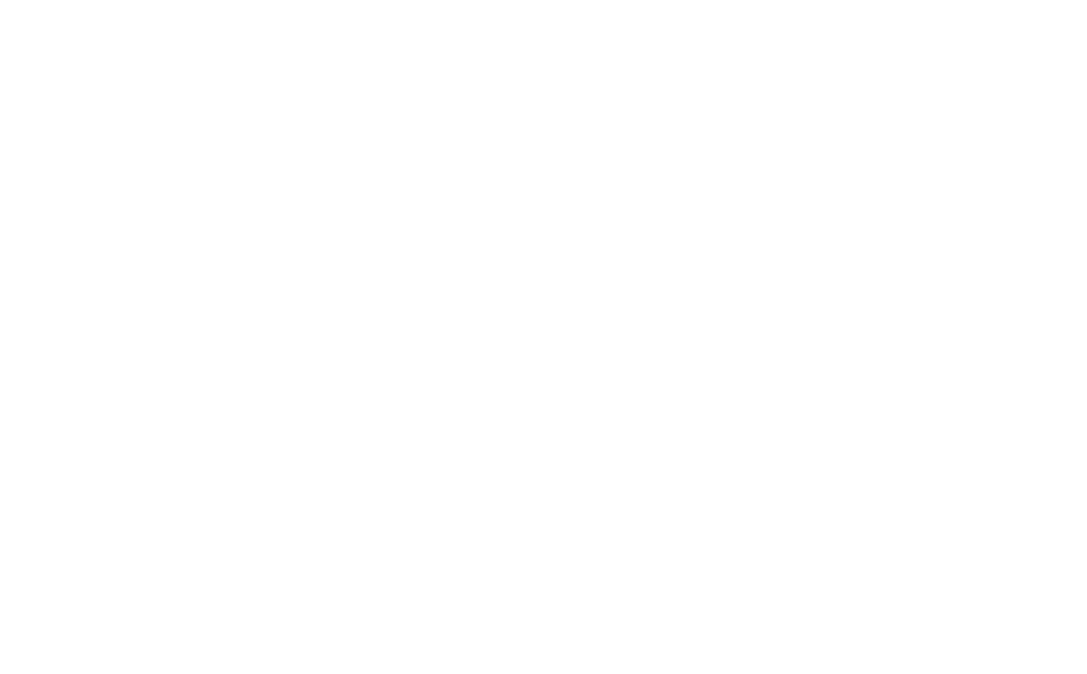
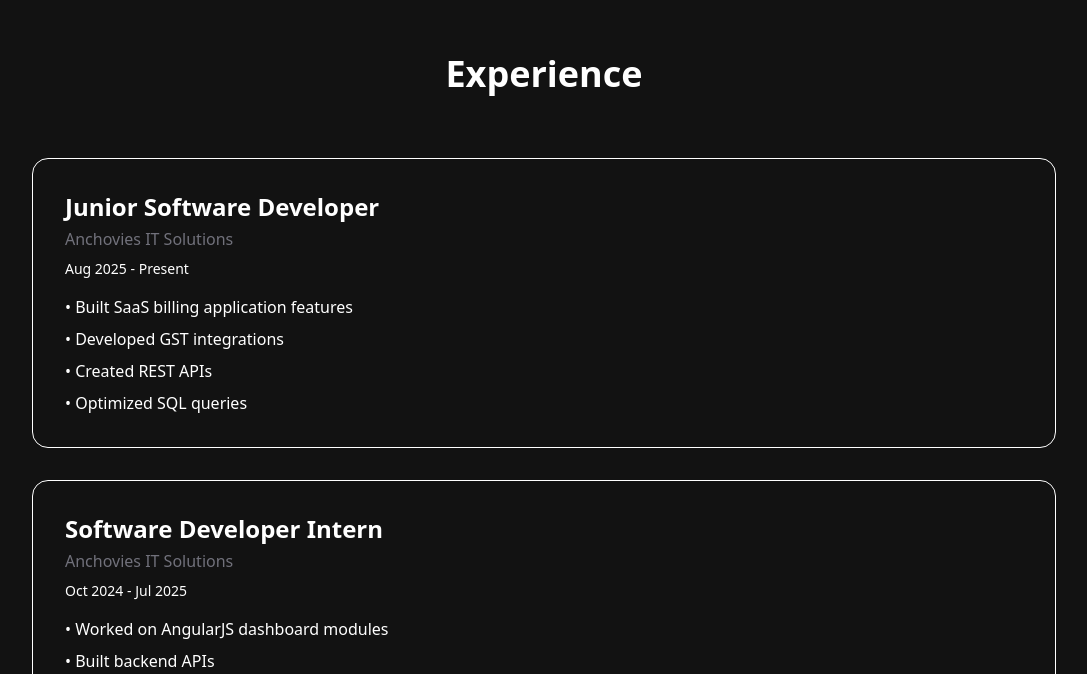
Before and after one commit to mudassir-jmi/mudassir-portfolio, a Next.js app: page / in a window 1280 px wide. Shown: the part 2126-2800 px from the top of the page, without its empty margins (96-1183 px from the left). Before the commit the page ends 1386 px from the top, so only its background shows below. Built offline with nearby package versions, Linux system fonts and the light colour scheme.

Commit message:
Add education, experience, projects sections and theme toggle functionality

```diff
--- a/app/_section/Education.tsx
+++ b/app/_section/Education.tsx
@@ -0,0 +1,45 @@
+export default function Education() {
+  return (
+    <section className="py-32 px-6">
+      <div className="max-w-5xl mx-auto">
+
+        <h2 className="text-4xl font-bold text-center">
+          Education
+        </h2>
+
+        <div className="space-y-6 mt-16">
+
+          <div className="border rounded-2xl p-6">
+            <h3 className="font-bold text-xl">
+              Bachelor of Technology
+            </h3>
+
+            <p className="text-zinc-500">
+              JMS Group Of Institutions
+            </p>
+
+            <p className="mt-2">
+              2022 - 2025
+            </p>
+          </div>
+
+          <div className="border rounded-2xl p-6">
+            <h3 className="font-bold text-xl">
+              Diploma in Computer Science
+            </h3>
+
+            <p className="text-zinc-500">
+              Jamia Millia Islamia
+            </p>
+
+            <p className="mt-2">
+              2018 - 2021
+            </p>
+          </div>
+
+        </div>
+
+      </div>
+    </section>
+  );
+}
--- a/app/_section/Experience.tsx
+++ b/app/_section/Experience.tsx
@@ -0,0 +1,71 @@
+const experiences = [
+  {
+    title: "Junior Software Developer",
+    company: "Anchovies IT Solutions",
+    period: "Aug 2025 - Present",
+    points: [
+      "Built SaaS billing application features",
+      "Developed GST integrations",
+      "Created REST APIs",
+      "Optimized SQL queries",
+    ],
+  },
+  {
+    title: "Software Developer Intern",
+    company: "Anchovies IT Solutions",
+    period: "Oct 2024 - Jul 2025",
+    points: [
+      "Worked on AngularJS dashboard modules",
+      "Built backend APIs",
+      "Improved database performance",
+      "Integrated business workflows",
+    ],
+  },
+];
+
+export default function Experience() {
+  return (
+    <section
+      id="experience"
+      className="py-32 px-6"
+    >
+      <div className="max-w-5xl mx-auto">
+
+        <h2 className="text-4xl font-bold text-center">
+          Experience
+        </h2>
+
+        <div className="mt-16 space-y-8">
+
+          {experiences.map((exp) => (
+            <div
+              key={exp.title}
+              className="border rounded-2xl p-8"
+            >
+              <h3 className="text-2xl font-bold">
+                {exp.title}
+              </h3>
+
+              <p className="text-zinc-500 mt-1">
+                {exp.company}
+              </p>
+
+              <p className="text-sm mt-2">
+                {exp.period}
+              </p>
+
+              <ul className="mt-4 space-y-2">
+                {exp.points.map((point) => (
+                  <li key={point}>
+                    • {point}
+                  </li>
+                ))}
+              </ul>
+            </div>
+          ))}
+
+        </div>
+      </div>
+    </section>
+  );
+}
--- a/app/_section/Navbar.tsx
+++ b/app/_section/Navbar.tsx
@@ -1,3 +1,5 @@
+import ThemeToggle from "./ThemeToggle";
+
 const links = [
   { name: "About", href: "#about" },
   { name: "Skills", href: "#skills" },
@@ -28,6 +30,7 @@
             ))}
           </div>
 
+         <ThemeToggle />
         </div>
       </nav>
     </header>
--- a/app/_section/Projects.tsx
+++ b/app/_section/Projects.tsx
@@ -0,0 +1,123 @@
+const projects = [
+  {
+    title: "SaaS Billing Application",
+    description:
+      "Enterprise billing platform with GST integration, invoice management, reporting and Tally ERP export.",
+
+    tech: [
+      "ASP.NET MVC",
+      "SQL Server",
+      "REST API",
+      "DevExtreme",
+    ],
+
+    github: "#",
+    demo: "#",
+  },
+
+  {
+    title: "Chrome Extension - Image Extractor",
+
+    description:
+      "Chrome extension for extracting website images, screenshots and bulk downloading media.",
+
+    tech: [
+      "JavaScript",
+      "Chrome API",
+      "HTML",
+      "CSS",
+    ],
+
+    github: "#",
+    demo: "#",
+  },
+
+  {
+    title: "SPWebCrafts",
+
+    description:
+      "SEO optimized website built with Next.js focused on performance and modern design.",
+
+    tech: [
+      "Next.js",
+      "React",
+      "Tailwind",
+      "SEO",
+    ],
+
+    github: "#",
+    demo: "#",
+  },
+];
+
+export default function Projects() {
+  return (
+    <section
+      id="projects"
+      className="py-32 px-6"
+    >
+      <div className="max-w-7xl mx-auto">
+
+        <h2 className="text-4xl font-bold text-center">
+          Featured Projects
+        </h2>
+
+        <p className="text-center mt-4 text-zinc-500">
+          A few projects I've worked on.
+        </p>
+
+        <div className="grid md:grid-cols-2 lg:grid-cols-3 gap-8 mt-16">
+
+          {projects.map((project) => (
+            <div
+              key={project.title}
+              className="group border rounded-3xl overflow-hidden hover:shadow-2xl transition duration-300"
+            >
+              <div className="h-52 bg-gradient-to-br from-blue-500 to-purple-600" />
+
+              <div className="p-6">
+
+                <h3 className="text-xl font-bold">
+                  {project.title}
+                </h3>
+
+                <p className="mt-4 text-zinc-600">
+                  {project.description}
+                </p>
+
+                <div className="flex flex-wrap gap-2 mt-5">
+                  {project.tech.map((tech) => (
+                    <span
+                      key={tech}
+                      className="px-3 py-1 text-sm rounded-full border"
+                    >
+                      {tech}
+                    </span>
+                  ))}
+                </div>
+
+                <div className="flex gap-4 mt-6">
+                  <a
+                    href={project.github}
+                    className="px-4 py-2 rounded-lg border"
+                  >
+                    GitHub
+                  </a>
+
+                  <a
+                    href={project.demo}
+                    className="px-4 py-2 rounded-lg bg-black text-white"
+                  >
+                    Live Demo
+                  </a>
+                </div>
+
+              </div>
+            </div>
+          ))}
+
+        </div>
+      </div>
+    </section>
+  );
+}
--- /dev/null
+++ b/app/_section/ThemeToggle.tsx
@@ -0,0 +1,27 @@
+"use client";
+
+import { Moon, Sun } from "lucide-react";
+import { useTheme } from "next-themes";
+
+export default function ThemeToggle() {
+  const { theme, setTheme } = useTheme();
+
+  return (
+    <button
+      onClick={() =>
+        setTheme(
+          theme === "dark"
+            ? "light"
+            : "dark"
+        )
+      }
+      className="border rounded-lg p-2"
+    >
+      {theme === "dark" ? (
+        <Sun size={18} />
+      ) : (
+        <Moon size={18} />
+      )}
+    </button>
+  );
+}
--- a/app/globals.css
+++ b/app/globals.css
@@ -1,30 +1,9 @@
 @import "tailwindcss";
-
-:root {
-  --background: #ffffff;
-  --foreground: #171717;
-}
-
-@theme inline {
-  --color-background: var(--background);
-  --color-foreground: var(--foreground);
-  --font-sans: var(--font-geist-sans);
-  --font-mono: var(--font-geist-mono);
-}
-
-@media (prefers-color-scheme: dark) {
-  :root {
-    --background: #0a0a0a;
-    --foreground: #ededed;
-  }
-}
 
 html {
   scroll-behavior: smooth;
 }
 
 body {
-  background: var(--background);
-  color: var(--foreground);
-  font-family: Arial, Helvetica, sans-serif;
+  min-height: 100vh;
 }
--- a/app/layout.tsx
+++ b/app/layout.tsx
@@ -1,21 +1,5 @@
-import type { Metadata } from "next";
-import { Geist, Geist_Mono } from "next/font/google";
 import "./globals.css";
-
-const geistSans = Geist({
-  variable: "--font-geist-sans",
-  subsets: ["latin"],
-});
-
-const geistMono = Geist_Mono({
-  variable: "--font-geist-mono",
-  subsets: ["latin"],
-});
-
-export const metadata: Metadata = {
-  title: "Create Next App",
-  description: "Generated by create next app",
-};
+import { Providers } from "./providers";
 
 export default function RootLayout({
   children,
@@ -23,11 +7,12 @@
   children: React.ReactNode;
 }>) {
   return (
-    <html
-      lang="en"
-      className={`${geistSans.variable} ${geistMono.variable} h-full antialiased`}
-    >
-      <body className="min-h-full flex flex-col">{children}</body>
+    <html lang="en" suppressHydrationWarning>
+      <body>
+        <Providers>
+          {children}
+        </Providers>
+      </body>
     </html>
   );
 }
--- a/app/page.tsx
+++ b/app/page.tsx
@@ -1,6 +1,10 @@
 import Navbar from "./_section/Navbar";
 import Hero from "./_section/Hero";
 import About from "./_section/About";
+import Skills from "./_section/Skills";
+import Experience from "./_section/Experience";
+import Projects from "./_section/Projects";
+import Education from "./_section/Education";
 
 export default function Home() {
   return (
@@ -9,6 +13,10 @@
       <main>
         <Hero />
         <About />
+        <Skills />
+        <Experience />
+        <Projects />
+        <Education />
       </main>
     </>
   );
--- /dev/null
+++ b/app/providers.tsx
@@ -0,0 +1,19 @@
+"use client";
+
+import { ThemeProvider } from "next-themes";
+
+export function Providers({
+  children,
+}: {
+  children: React.ReactNode;
+}) {
+  return (
+    <ThemeProvider
+      attribute="class"
+      defaultTheme="dark"
+      enableSystem
+    >
+      {children}
+    </ThemeProvider>
+  );
+}
```
